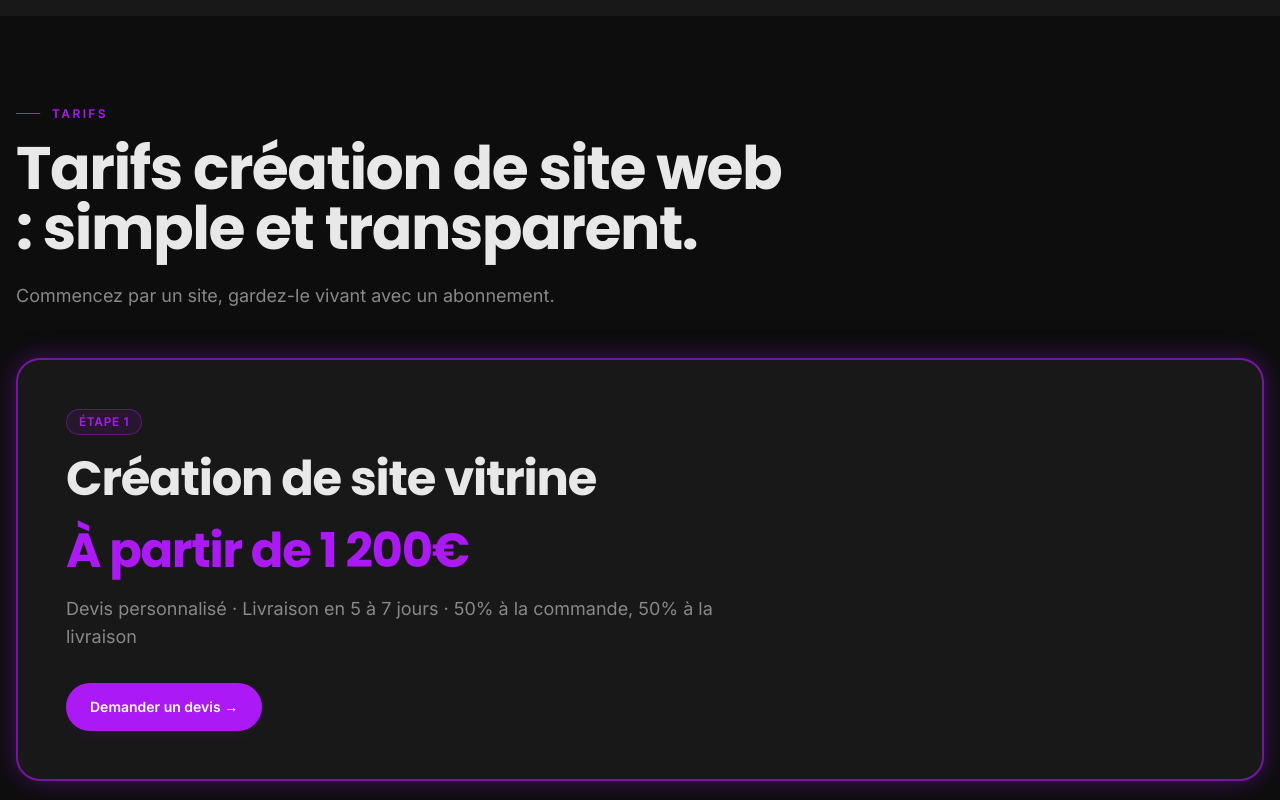
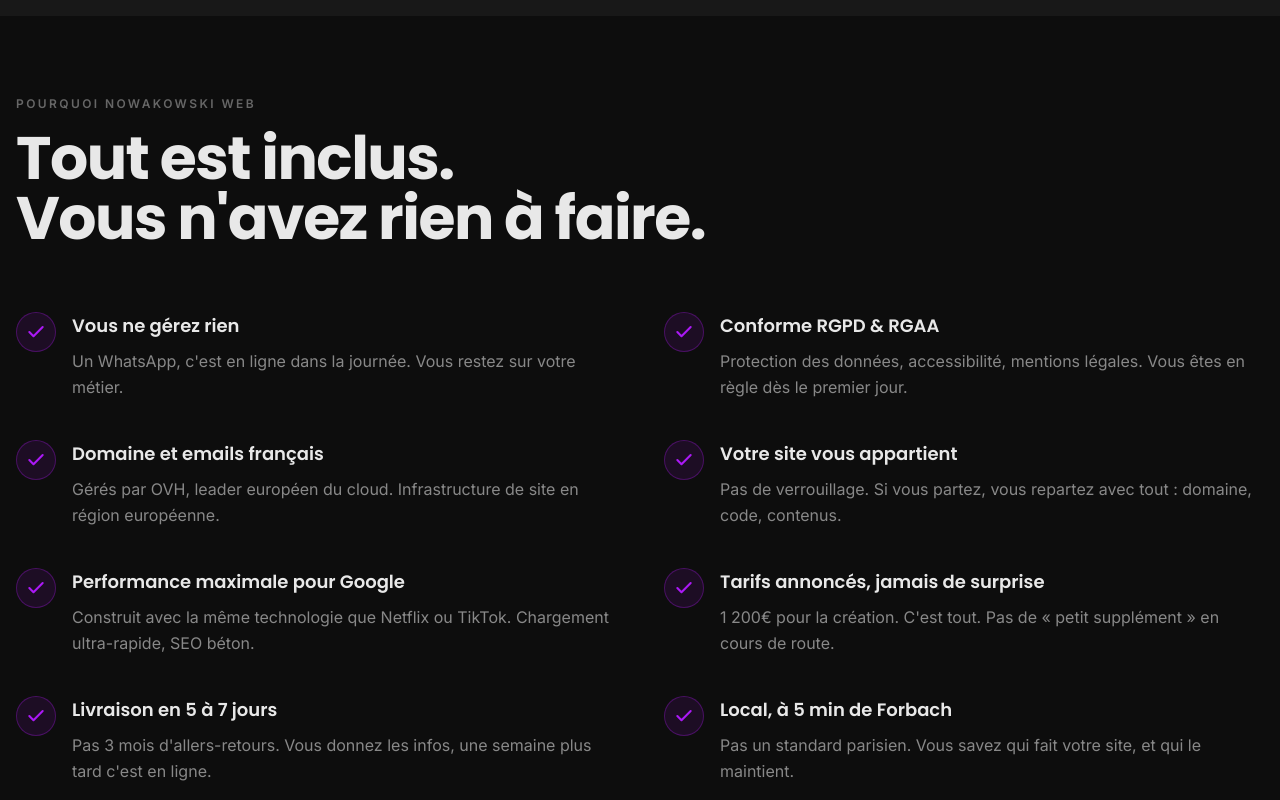
Before and after one commit to Haeev/Nowakowski-Web, a Next.js app: page / in a window 1280 px wide. Shown: the part 1600-2400 px from the top of the page. Built offline with nearby package versions, Linux system fonts and the light colour scheme.

Commit message:
feat(home): add Pourquoi Nowakowski section

```diff
--- a/app/page.tsx
+++ b/app/page.tsx
@@ -1,6 +1,7 @@
 import Nav from "@/components/Nav"
 import Hero from "@/components/Hero"
 import Services from "@/components/Services"
+import WhyNowakowski from "@/components/WhyNowakowski"
 import Tarifs from "@/components/Tarifs"
 import ALaCarte from "@/components/ALaCarte"
 import PourquoiMoi from "@/components/PourquoiMoi"
@@ -18,6 +19,7 @@ const HomePage = () => (
     <main id="main-content">
       <Hero />
       <Services />
+      <WhyNowakowski />
       <Tarifs />
       <ALaCarte />
       <PourquoiMoi />
--- /dev/null
+++ b/components/WhyNowakowski.tsx
@@ -0,0 +1,95 @@
+import { Check } from "lucide-react"
+
+type WhyItem = {
+  title: string
+  description: string
+}
+
+const items: WhyItem[] = [
+  {
+    title: "Vous ne gérez rien",
+    description:
+      "Un WhatsApp, c'est en ligne dans la journée. Vous restez sur votre métier.",
+  },
+  {
+    title: "Conforme RGPD & RGAA",
+    description:
+      "Protection des données, accessibilité, mentions légales. Vous êtes en règle dès le premier jour.",
+  },
+  {
+    title: "Domaine et emails français",
+    description:
+      "Gérés par OVH, leader européen du cloud. Infrastructure de site en région européenne.",
+  },
+  {
+    title: "Votre site vous appartient",
+    description:
+      "Pas de verrouillage. Si vous partez, vous repartez avec tout : domaine, code, contenus.",
+  },
+  {
+    title: "Performance maximale pour Google",
+    description:
+      "Construit avec la même technologie que Netflix ou TikTok. Chargement ultra-rapide, SEO béton.",
+  },
+  {
+    title: "Tarifs annoncés, jamais de surprise",
+    description:
+      "1 200€ pour la création. C'est tout. Pas de « petit supplément » en cours de route.",
+  },
+  {
+    title: "Livraison en 5 à 7 jours",
+    description:
+      "Pas 3 mois d'allers-retours. Vous donnez les infos, une semaine plus tard c'est en ligne.",
+  },
+  {
+    title: "Local, à 5 min de Forbach",
+    description:
+      "Pas un standard parisien. Vous savez qui fait votre site, et qui le maintient.",
+  },
+]
+
+const WhyNowakowski = () => (
+  <section
+    aria-labelledby="why-heading"
+    className="py-16 md:py-20"
+  >
+    <div className="container">
+      <div className="mb-12 max-w-3xl md:mb-16">
+        <p className="mb-4 text-xs font-semibold uppercase tracking-[0.2em] text-fg-subtle">
+          Pourquoi Nowakowski Web
+        </p>
+        <h2
+          id="why-heading"
+          className="font-display text-4xl font-bold tracking-tight md:text-5xl lg:text-6xl text-balance"
+        >
+          Tout est inclus.
+          <br />
+          Vous n&apos;avez rien à faire.
+        </h2>
+      </div>
+
+      <ul className="grid grid-cols-1 gap-8 md:grid-cols-2 md:gap-x-12 md:gap-y-10">
+        {items.map((item) => (
+          <li key={item.title} className="flex gap-4">
+            <div
+              aria-hidden
+              className="flex h-10 w-10 flex-shrink-0 items-center justify-center rounded-full border border-brand/30 bg-brand/10"
+            >
+              <Check className="h-5 w-5 text-brand" strokeWidth={2.5} />
+            </div>
+            <div>
+              <h3 className="font-display text-lg font-semibold">
+                {item.title}
+              </h3>
+              <p className="mt-2 leading-relaxed text-fg-muted">
+                {item.description}
+              </p>
+            </div>
+          </li>
+        ))}
+      </ul>
+    </div>
+  </section>
+)
+
+export default WhyNowakowski
```
